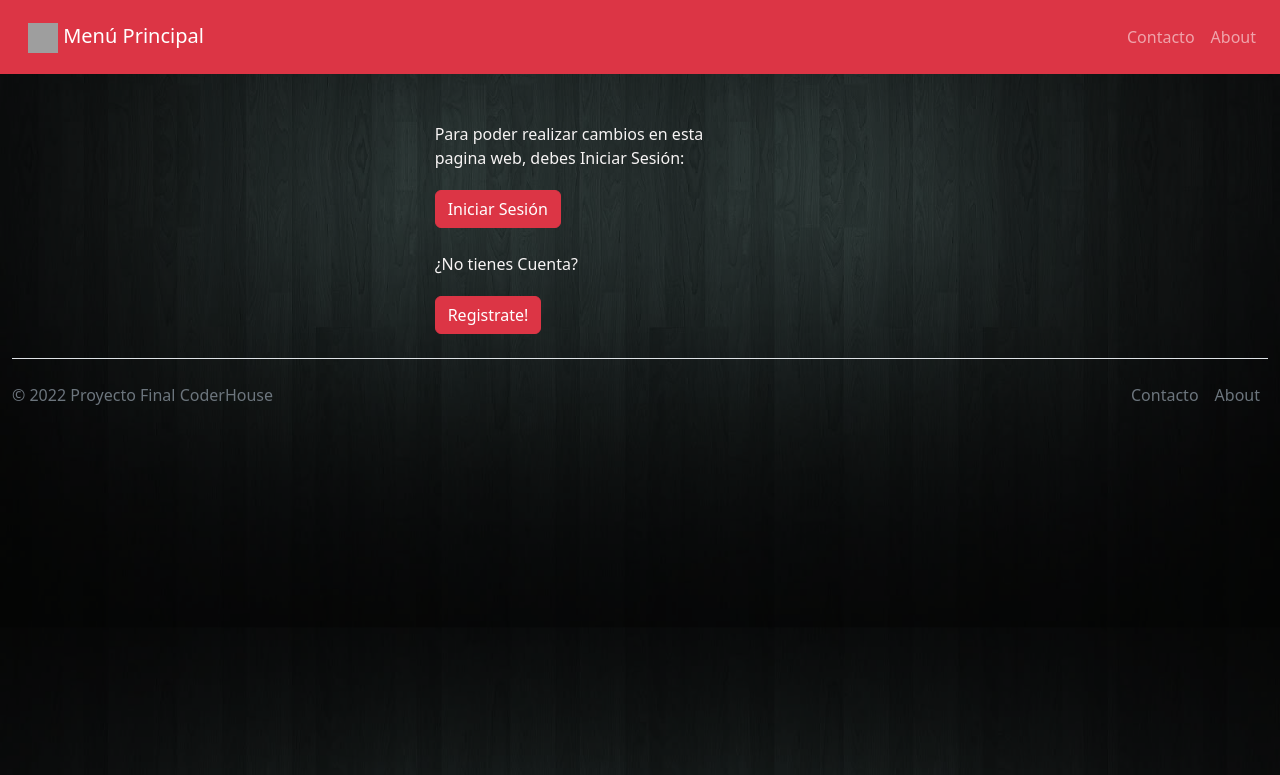
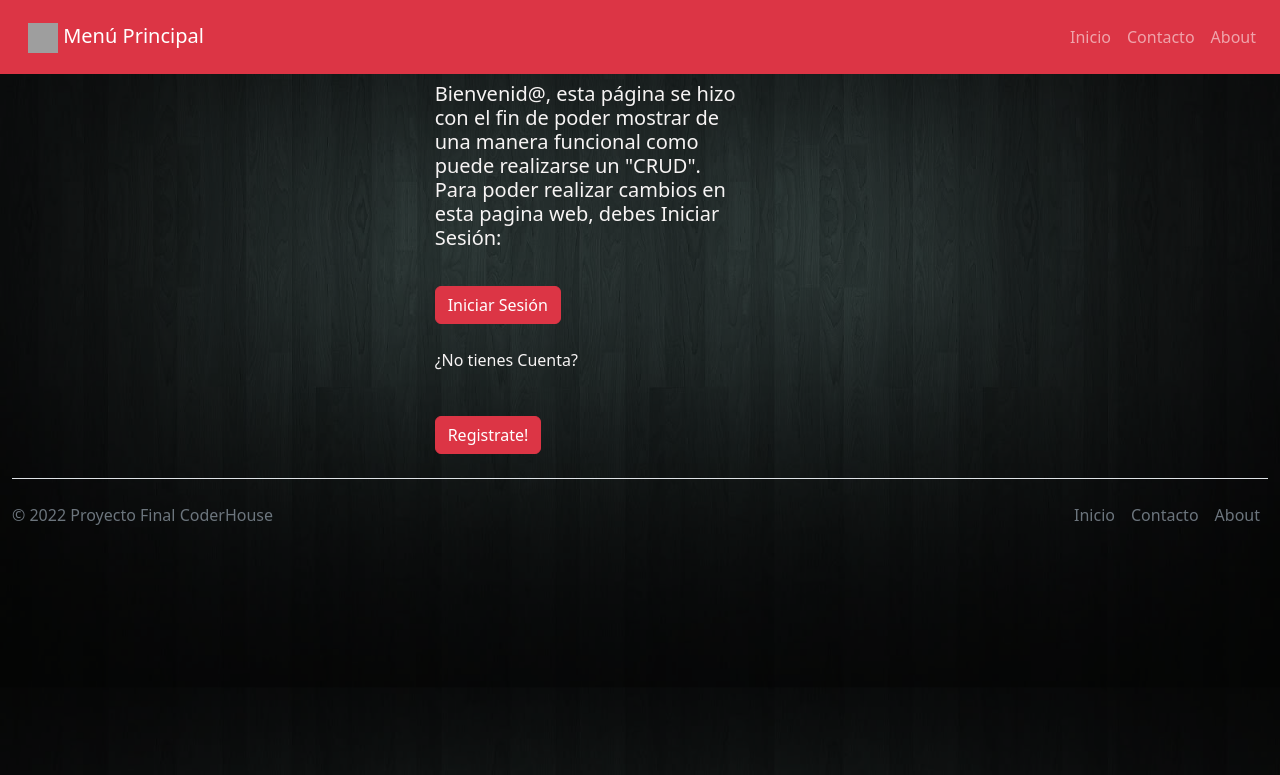
Before and after one commit to claracorreal/Proyecto-Final, a Django app: page / in a window 1280 px wide. Shown: the top 775 px of the page. Run offline with Django 4.2, Linux system fonts and the light colour scheme; grey boxes are pictures that could not be loaded.

Commit message:
cambios en stilos

```diff
--- a/app_menu/templates/app_menu/base.html
+++ b/app_menu/templates/app_menu/base.html
@@ -43,10 +43,14 @@
                             <ul class="navbar-nav  me-auto mb-0 mb-lg-0">
 
                                 <li class="nav-item">
+                                    <a class="nav-link" href="{% url 'inicio' %}">Inicio</a>
+                                </li>
+
+                                <li class="nav-item">
                                     <a class="nav-link" href="{% url 'contacto' %}">Contacto</a>
                                 </li>
                                 <li class="nav-item">
-                                    <a class="nav-link" href="#">About</a>
+                                    <a class="nav-link" href="{% url 'about' %}">About</a>
                                 </li>
                             </ul>
                         </div>
@@ -71,18 +75,29 @@
         text-decoration: solid;
         }
 
+    main{
+        width: 100%;
+        align-items: center;
+        color: rgb(247, 244, 244);
+        background:linear-gradient(to right,rgb(0 0 0/.60),rgb(0 0 0/ .60)) ,url("/media/fondo.jpg");
+        background-size: cover;
+        background-position: center;
+        text-decoration: solid;
+    }
+
 </style>
 
 
 
 <body>
+
 <!--Bloque de Contenido de la página-->
+
+{% block content %}
 <main>
 
-    {% block content %}
-    {% endblock content %}
-
 </main>
+{% endblock content %}
 
 
 
@@ -105,8 +120,12 @@
 
 <!-- Link's del pie de página-->
       <ul class="nav col-md-4 justify-content-end">
+        <li class="nav-item"><a href="{% url 'inicio' %}" class="nav-link px-2 text-muted">Inicio</a></li>
         <li class="nav-item"><a href="{% url 'contacto' %}" class="nav-link px-2 text-muted">Contacto</a></li>
-        <li class="nav-item"><a href="#" class="nav-link px-2 text-muted">About</a></li>
+        <li class="nav-item"><a href="{% url 'about' %}" class="nav-link px-2 text-muted">About</a></li>
+
+
+
       </ul>
     </footer>
 </div>
--- a/app_menu/templates/app_menu/bebida_form.html
+++ b/app_menu/templates/app_menu/bebida_form.html
@@ -25,7 +25,8 @@ Bebidas
 
         <div class="col-sm-6 col-md-2">
 
-    <a type="button" href = "{% url 'bebida-list' %}" class="btn btn-danger">Lista</a><br><br>
+
+    <a type="button" href = "{% url 'bebida-list' %}" class=" btn btn-danger">Lista</a><br><br>
 
                 <form method="post" enctype="multipart/form-data" >
                     {% csrf_token %}
--- a/app_menu/templates/app_menu/inicio.html
+++ b/app_menu/templates/app_menu/inicio.html
@@ -22,7 +22,7 @@ Menú Principal
 <!--Bloque de Contenido de la página-->
 {% block content %}
 
-<div class="row mt-5">
+<div class="row mt-2">
 
     <div class="col-sm-6 col-md-4"></div>
 
@@ -30,12 +30,14 @@ Menú Principal
 
 
 
-<p> Para poder realizar cambios en esta pagina web, debes Iniciar Sesión:</p>
+<h5> Bienvenid@, esta página se hizo con el fin de poder
+mostrar de una manera funcional como puede realizarse un "CRUD".<br>
+Para poder realizar cambios en esta pagina web, debes Iniciar Sesión:</h5><br>
 
 <a class="btn btn-danger mt-1"  href="{% url 'Login' %}">Iniciar Sesión</a><br><br>
 
-<p> ¿No tienes Cuenta? </p>
-<a class="btn btn-danger mt-1"  href="{% url 'Register' %}">Registrate!</a>
+<p> ¿No tienes Cuenta? </p><br>
+<a class="btn btn-danger mt-1"  href="{% url 'registro' %}">Registrate!</a>
 
 
         </div>
--- a/app_menu/templates/app_menu/login.html
+++ b/app_menu/templates/app_menu/login.html
@@ -37,7 +37,7 @@ Inicio de Sesion
 
 
 <p> ¿No tienes Cuenta? </p>
-<a class="btn btn-danger mt-1"  href="{% url 'Register' %}">Registrate!</a>
+<a class="btn btn-danger mt-1"  href="{% url 'registro' %}">Registrate!</a>
 
     </div>
 
--- a/app_menu/urls.py
+++ b/app_menu/urls.py
@@ -6,7 +6,7 @@ from .views import (EntradaList, EntradaDetail, EntradaCreate, EntradaUpdate, En
                             PlatoList, PlatoDetail, PlatoCreate, PlatoUpdate, PlatoDelete,
                             PostreList, PostreDetail, PostreCreate, PostreUpdate, PostreDelete,
                             BebidaList, BebidaDetail, BebidaCreate, BebidaUpdate, BebidaDelete,
-                            Inicio, contacto, login_request,SignUpView, UserUpdate)
+                            Inicio, About,contacto, login_request,SignUpView, UserUpdate)
 
 from django.contrib.auth.views import LogoutView
 
@@ -32,6 +32,7 @@ urlpatterns = [
     path('bebida/<pk>/update', BebidaUpdate.as_view(), name='bebida-update'),
     path('bebida/<pk>/delete', BebidaDelete.as_view(), name='bebida-delete'),
     path('', Inicio, name='inicio'),
+    path('about',About, name='about'),
     path('contacto/',contacto,name='contacto'),
     path('login', login_request, name = 'Login'),
     path("registro/", SignUpView.as_view(), name="registro"),
--- a/app_menu/views.py
+++ b/app_menu/views.py
@@ -14,6 +14,9 @@ from django.contrib.messages.views import SuccessMessageMixin
 
 def Inicio ( request ):
     return render ( request, 'app_menu/inicio.html')
+
+def About ( request ):
+    return render ( request, 'app_menu/about.html')
 
 
 class EntradaList(ListView):
```
Also changed, not shown: app_menu/templates/app_menu/about.html (added, +41 -0 lines), app_menu/templates/app_menu/bebida_confirm_delete.html (+9 -1 lines), app_menu/templates/app_menu/contacto.html (+15 -5 lines), app_menu/templates/app_menu/entrada_confirm_delete.html (+8 -1 lines), app_menu/templates/app_menu/plato_confirm_delete.html (+11 -1 lines), app_menu/templates/app_menu/postre_confirm_delete.html (+9 -1 lines), app_menu/templates/app_menu/registro.html (+31 -5 lines).
